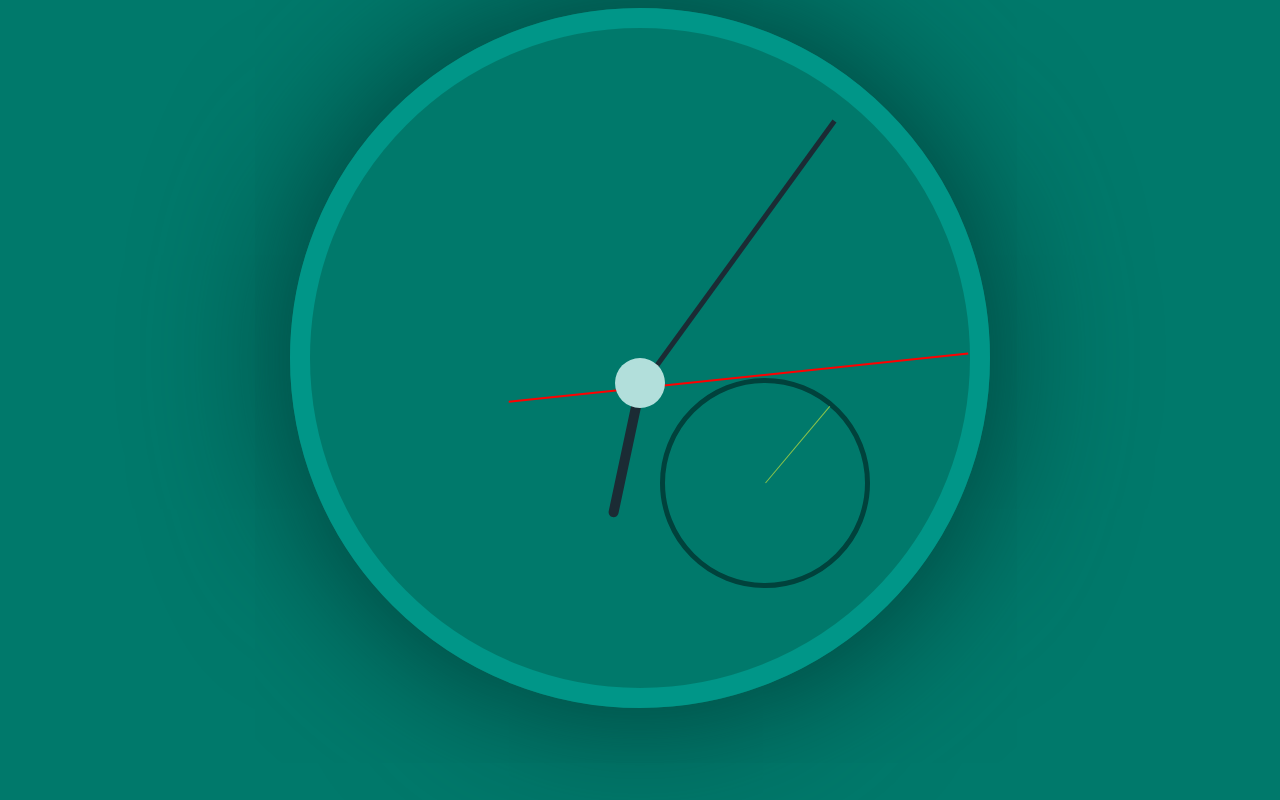
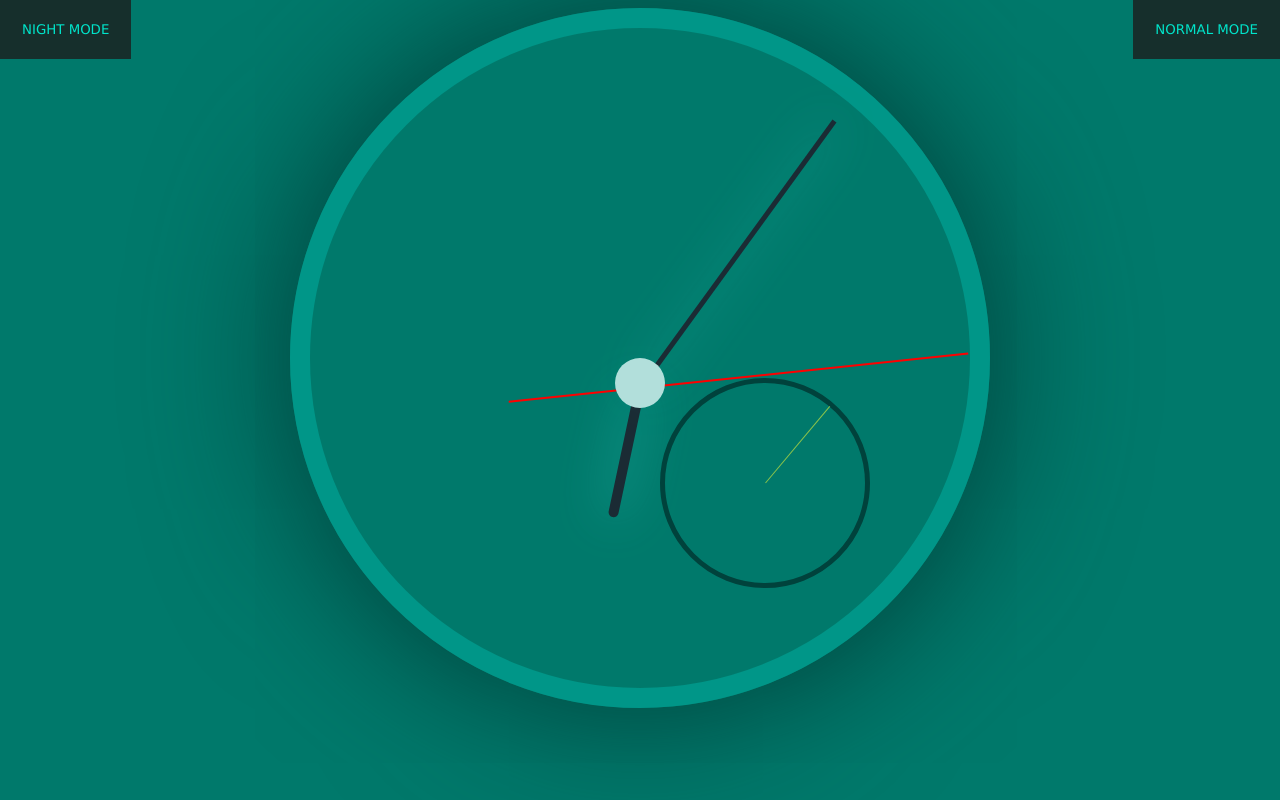
Before and after one commit to FARIDKH/Clock, a plain HTML site: page index.html in a window 1280 px wide. Drawn offline with Linux system fonts and the light colour scheme.

Commit message:
button elave eledim

```diff
--- a/index.html
+++ b/index.html
@@ -16,8 +16,11 @@
 	<div class="center"></div>
 </div>
 <p></p>
+<button onclick="nightMode()" class="button1">NIGHT MODE</button>
+<button onclick="normalMode()" class="button2">NORMAL MODE</button>
 <script type="text/javascript">
-		function Spin(){
+
+	function Spin(){
 		var x = new Date();
 		var sec = x.getSeconds();
 		var min = x.getMinutes();
@@ -30,6 +33,27 @@
 	}
 	var secFunc = setInterval(Spin,1001)
 
+	function nightMode(){
+		document.querySelector('html').style.background="#212121";
+		document.querySelector('body').style.background="#212121";
+		document.getElementById('clock').style.borderColor = "#676767";
+		document.getElementById('clock').style.background = "#607D8B";
+		document.getElementById('clock').style.boxShadow = "0px 0px 200px #C2C2C2";
+		document.getElementsByClassName('msCircle')[0].style.borderColor = "#FFBE00";
+		document.getElementsByTagName('button')[0].style.background="#2E2E2E";
+		document.getElementsByTagName('button')[1].style.background="#2E2E2E";
+	}
+	function normalMode(){
+		document.querySelector('html').style.background="#00796B";
+		document.querySelector('body').style.background="#00796B";
+		document.getElementById('clock').style.background = "#00796B";
+		document.getElementById('clock').style.borderColor = "#009688";
+		document.getElementById('clock').style.boxShadow = "0px 0px 150px #003B36";
+		document.getElementsByClassName('msCircle')[0].style.borderColor = "#00423C";
+		document.getElementsByTagName('button')[0].style.background="#162F2C";
+		document.getElementsByTagName('button')[1].style.background="#162F2C";
+	}
+
 
 
 </script>
--- a/sass/style.scss
+++ b/sass/style.scss
@@ -1,3 +1,4 @@
+$arrowShadow : #212121 + #009688;
 #clock{
 	width:600px;
 	height: 600px;
@@ -7,12 +8,31 @@
 	position:relative;
 	padding:30px;
 	box-shadow:0px 0px 150px #003B36;
+	transition:all 2s ease-out;
 }
 html,body{
-	background-color:#00796B
+	background-color:#00796B;
+	transition:all 2s ease-out;
 }
 
-
+button{
+	border-color:transparent;
+	padding:20px;
+	color:#00E5CB;
+	font-family:Verdana;
+	background-color:#162F2C;
+	cursor:pointer;
+}
+.button1{
+	position:absolute;
+	left:0;
+	top:0;
+}
+.button2{
+	position:absolute;
+	right:0;
+	top:0;
+}
 .center{
 	width:50px;
 	height:50px;
@@ -42,6 +62,7 @@ html,body{
 		background-color:#1B2B34;
 		border-radius:10px 10px 0 0;
 		transition:all 3600s linear;
+		box-shadow:0px 0px 50px $arrowShadow
 	}
 }
 .minArrow{
@@ -58,6 +79,7 @@ html,body{
 		height:50%;
 		background-color:  #1B2B34;
 		transition:all 60s linear;
+		box-shadow:0px 0px 50px $arrowShadow
 	}
 }
 
@@ -91,7 +113,7 @@ html,body{
 	margin:0 auto;
 	border:5px solid #00423C;
 	border-radius:50%;
-	transition:all 0.001s linear;
+	transition:all 3s ease-in;
 	.msArrow{
 		position: absolute;
 		width:1px;
```
Also changed, not shown: css/style.css, 1 other file.
